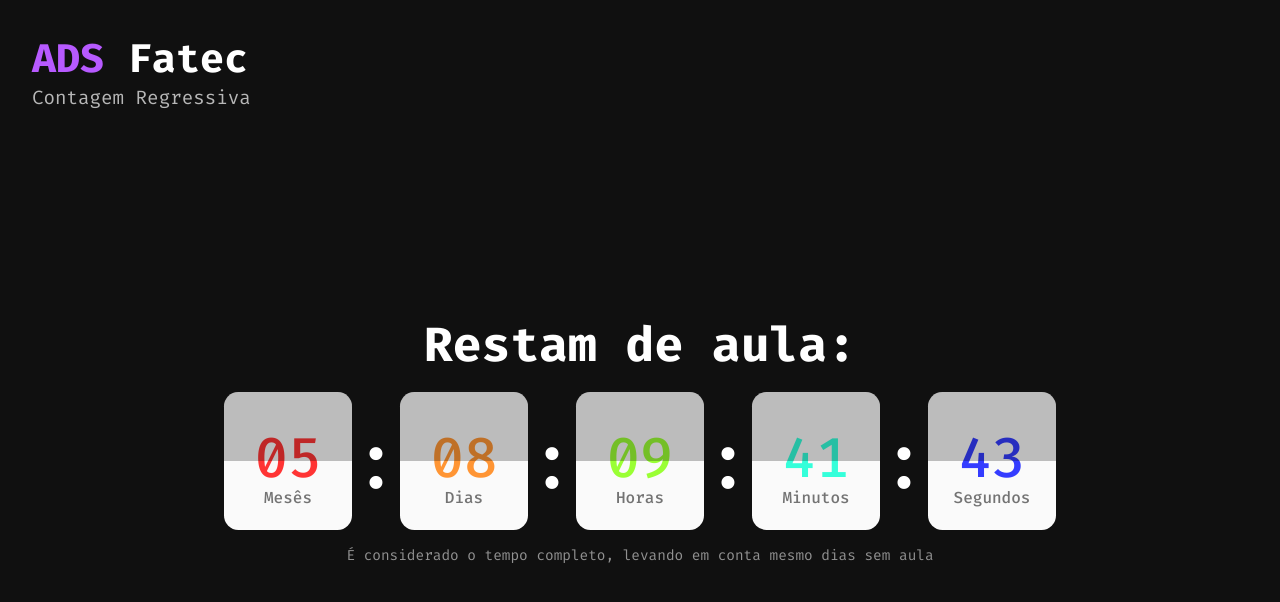
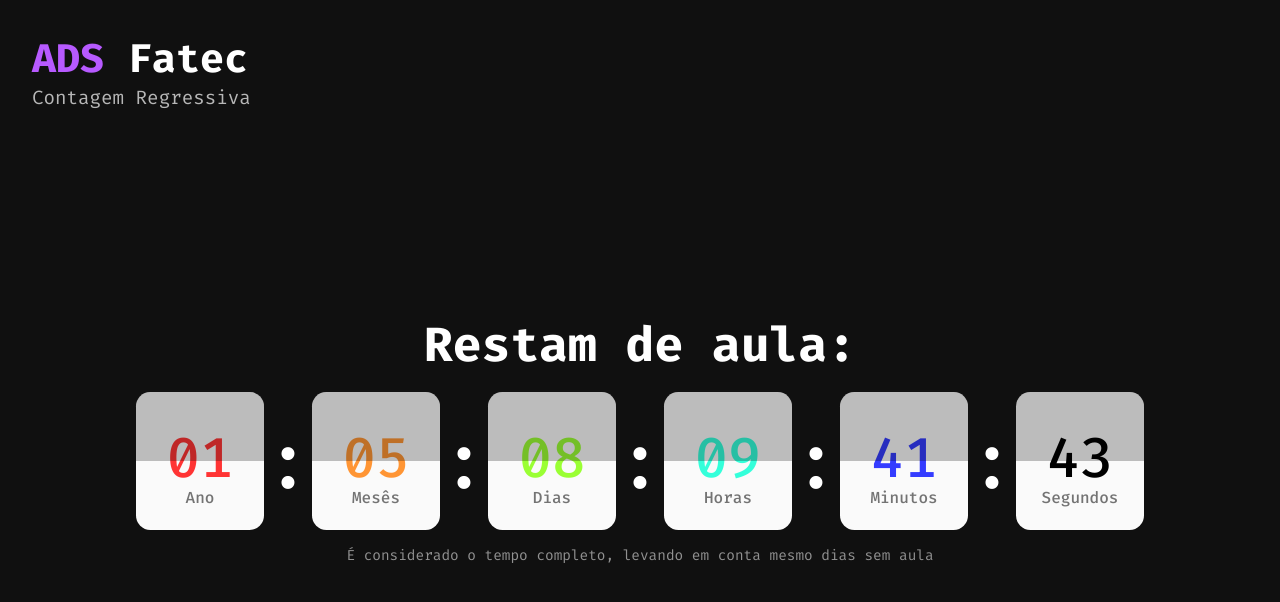
Before and after one commit to SadS4ndWiCh/college-progress, a Next.js app: page / in a window 1280 px wide. Shown: the top 602 px of the page. Built offline with nearby package versions, Linux system fonts and the light colour scheme.

Commit message:
add: year left in countdown

```diff
--- a/src/components/Countdown.tsx
+++ b/src/components/Countdown.tsx
@@ -8,6 +8,13 @@ export function Countdown() {
   return (
     <div className={styles.countdownContainer}>
       <div>
+        <span>{leftTime.years}</span>
+        <p>Ano</p>
+      </div>
+
+      <span>:</span>
+      <div>
+
         <span>{leftTime.months}</span>
         <p>Mesês</p>
       </div>
```
